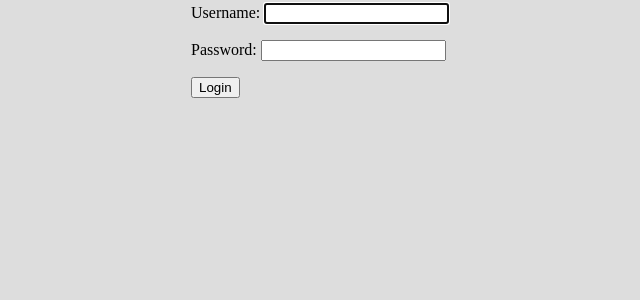
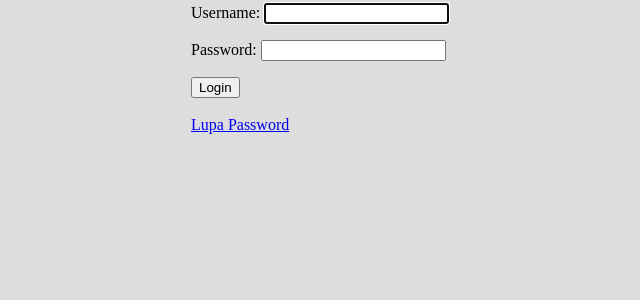
Before and after one commit to DamnAndo/LearnDjangoBasic, a Django app: page /accounts/login/ in a window 1280 px wide. Shown: the part 173-473 px from the top of the page, without its empty margins (1-641 px from the left). Run offline with Django 3.2, Linux system fonts and the light colour scheme.

Commit message:
Pindah halaman login.html

```diff
--- a/andoproject/accounts/templates/registration/login.html
+++ b/andoproject/templates/registration/login.html
@@ -10,5 +10,7 @@ Login
     {% csrf_token %}
     {{ form.as_p }}
     <input type="submit" value="Login" />
+    <br /><br />
+    <a href="{% url 'password_reset' %}">Lupa Password</a>
 </form>
 {% endblock%}
```
